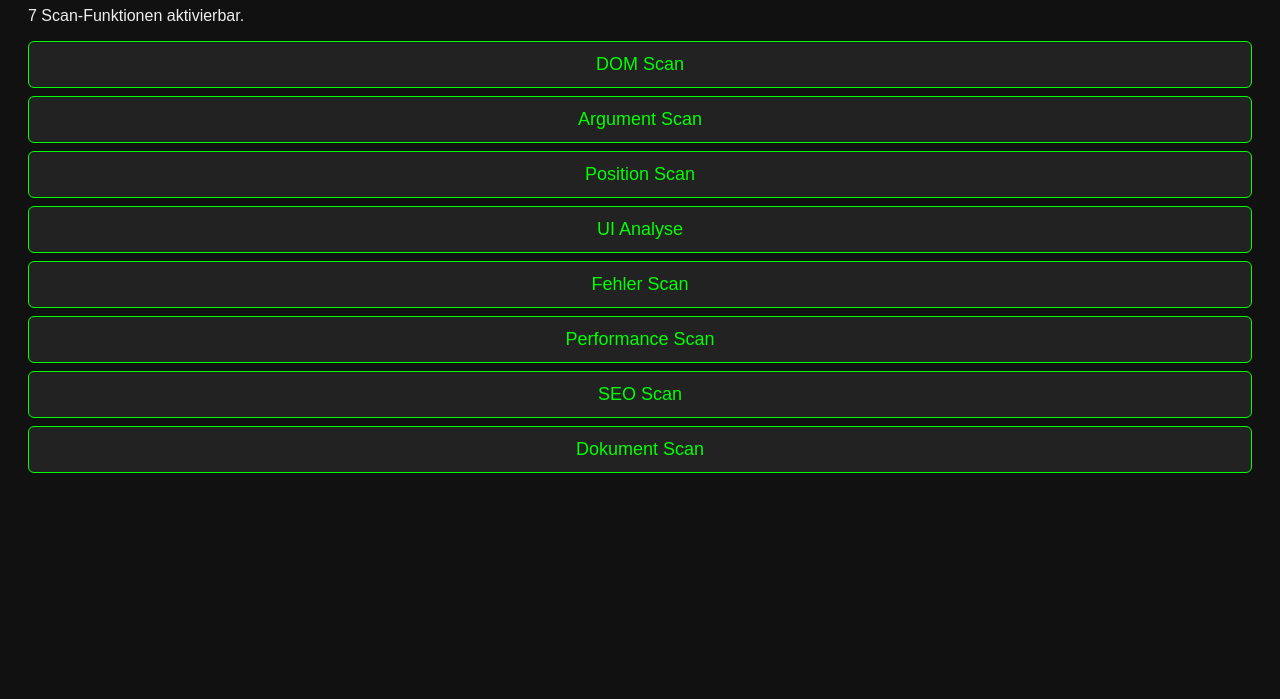
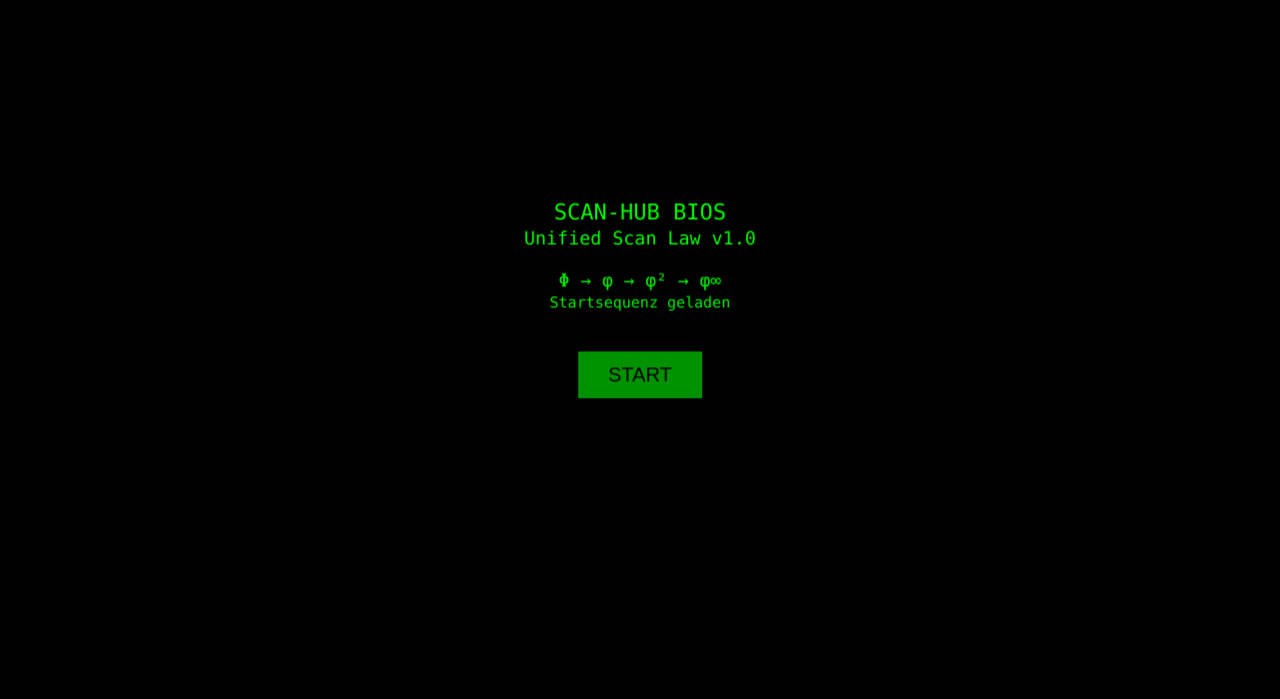
Before and after one commit to iki1uc/SCAN-HUB, a plain HTML site: page index.html in a window 1280 px wide. Shown: the part 101-800 px from the top of the page. Drawn offline with Linux system fonts and the light colour scheme.

Commit message:
Update index.html

```diff
--- a/index.html
+++ b/index.html
@@ -2,50 +2,107 @@
 <html lang="de">
 <head>
 <meta charset="UTF-8">
-    <title>SCAN HUB</title>
-    <meta name="viewport" content="width=device-width, initial-scale=1.0">
-
-    <!-- Router laden -->
-    <script type="module" src="router.js"></script>
-
+<title>SCAN‑HUB BIOS</title>
 <style>
     body {
-            font-family: Arial;
-            background:#111;
-            color:#eee;
+        margin:0;
+        background:#000;
+        color:#0f0;
+        font-family:Consolas, monospace;
+        overflow:hidden;
+    }
+
+    #boot {
+        position:absolute;
+        top:50%;
+        left:50%;
+        transform:translate(-50%, -50%);
+        text-align:center;
+        font-size:22px;
+        opacity:0;
+        animation:fadeIn 2s forwards;
+    }
+
+    @keyframes fadeIn {
+        to { opacity:1; }
+    }
+
+    #axis {
+        margin-top:20px;
+        font-size:18px;
+        opacity:0;
+        animation:axisAnim 4s forwards;
+        animation-delay:2s;
+    }
+
+    @keyframes axisAnim {
+        to { opacity:1; }
+    }
+
+    #startbtn {
+        margin-top:40px;
+        padding:12px 30px;
+        font-size:20px;
+        background:#0f0;
+        color:#000;
+        border:none;
+        cursor:pointer;
+        opacity:0;
+        animation:btnAnim 3s forwards;
+        animation-delay:4s;
+    }
+
+    @keyframes btnAnim {
+        to { opacity:1; }
+    }
+
+    #main {
+        display:none;
         padding:20px;
-        }
-        button {
-            display:block;
-            width:100%;
-            margin:8px 0;
-            padding:12px;
-            background:#222;
-            color:#0f0;
-            border:1px solid #0f0;
-            border-radius:6px;
         font-size:18px;
     }
-        h1 {
-            color:#0f0;
+
+    .scanbox {
+        border:1px solid #0f0;
+        padding:10px;
+        margin:10px 0;
     }
 </style>
 </head>
 
 <body>
 
-    <h1>SCAN HUB</h1>
-    <p>7 Scan‑Funktionen aktivierbar.</p>
+<div id="boot">
+    SCAN‑HUB BIOS<br>
+    <small>Unified Scan Law v1.0</small>
 
-    <!-- Alle 7 Scans -->
-    <button onclick="Router.run('dom')">DOM Scan</button>
-    <button onclick="Router.run('arg')">Argument Scan</button>
-    <button onclick="Router.run('pos')">Position Scan</button>
-    <button onclick="Router.run('ui')">UI Analyse</button>
-    <button onclick="Router.run('error')">Fehler Scan</button>
-    <button onclick="Router.run('perf')">Performance Scan</button>
-    <button onclick="Router.run('seo')">SEO Scan</button>
-    <button onclick="Router.run('doc')">Dokument Scan</button>
+    <div id="axis">
+        Φ → φ → φ² → φ∞<br>
+        <small>Startsequenz geladen</small>
+    </div>
+
+    <button id="startbtn" onclick="startHub()">START</button>
+</div>
+
+<div id="main">
+    <h2>SCAN‑HUB – 7 Funktionen</h2>
+
+    <div class="scanbox">DOM‑Scan</div>
+    <div class="scanbox">Argument‑Scan</div>
+    <div class="scanbox">Positions‑Scan</div>
+    <div class="scanbox">UI‑Analyse</div>
+    <div class="scanbox">Fehler‑Scan</div>
+    <div class="scanbox">Performance‑Scan</div>
+    <div class="scanbox">SEO‑Scan</div>
+    <div class="scanbox">Dokument‑Scan</div>
+</div>
+
+<script>
+function startHub(){
+    document.getElementById("boot").style.display = "none";
+    document.getElementById("main").style.display = "block";
+}
+</script>
 
 </body>
 </html>
```
Lines whose indentation alone changed are shown as unchanged.
